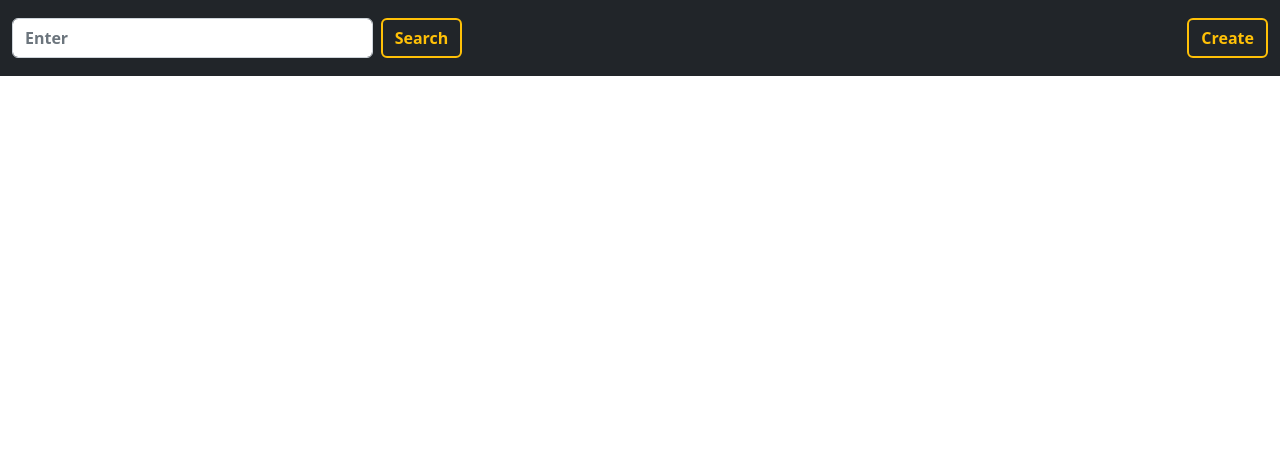
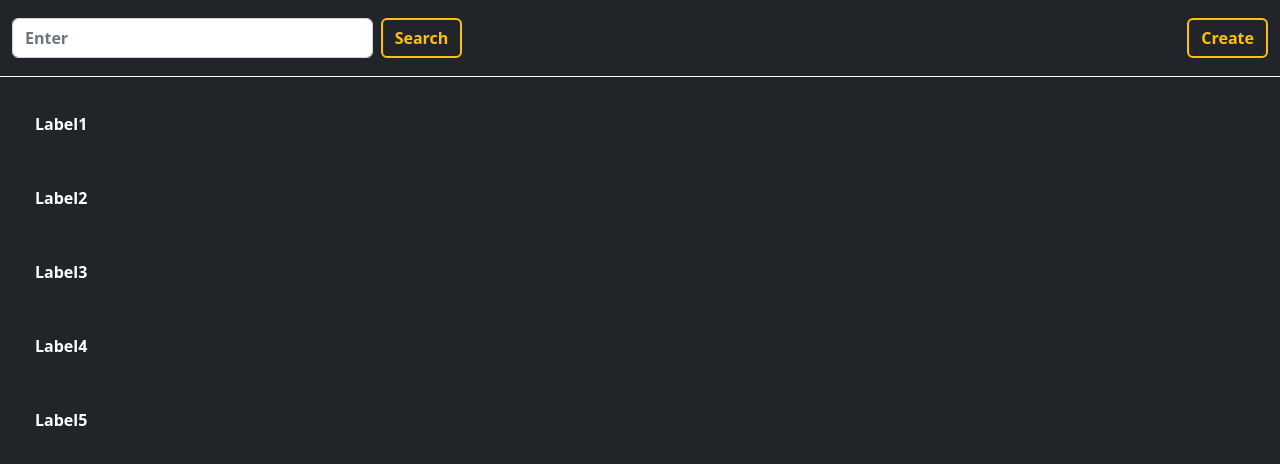
Before and after one commit to am1rfy/itcode, a Vue app: page / in a window 1280 px wide. Shown: the top 464 px of the page. Built offline with nearby package versions, Linux system fonts and the light colour scheme.

Commit message:
#4 - Сверстал side-bar (в нём пока только список категорий)

```diff
--- a/public/index.html
+++ b/public/index.html
@@ -7,7 +7,7 @@
     <link rel="icon" href="<%= BASE_URL %>favicon.ico">
     <title><%= htmlWebpackPlugin.options.title %></title>
   </head>
-  <body>
+  <body style="background-color: var(--bs-body-color)">
     <noscript>
       <strong>We're sorry but <%= htmlWebpackPlugin.options.title %> doesn't work properly without JavaScript enabled. Please enable it to continue.</strong>
     </noscript>
--- a/src/components/LabelsBar.vue
+++ b/src/components/LabelsBar.vue
@@ -1,6 +1,12 @@
 <template>
   <div class="side-bar">
-
+    <ul class="list-group">
+      <li class="list-group-item" v-on:click="notReady">Label1</li>
+      <li class="list-group-item" v-on:click="notReady">Label2</li>
+      <li class="list-group-item" v-on:click="notReady">Label3</li>
+      <li class="list-group-item" v-on:click="notReady">Label4</li>
+      <li class="list-group-item" v-on:click="notReady">Label5</li>
+    </ul>
   </div>
 </template>
 
@@ -16,5 +22,20 @@ export default {
 </script>
 
 <style scoped>
-
+  .side-bar {
+    padding: 10px;
+    width: 22.5%;
+  }
+  .list-group-item {
+    padding: 25px;
+    border: none;
+    background-color: var(--bs-body-color);
+    color: white;
+    font-weight: bolder;
+    cursor: pointer;
+  }
+  .list-group-item:hover {
+    background-color: var(--bs-gray-800);
+    color: var(--bs-warning);
+  }
 </style>
```
